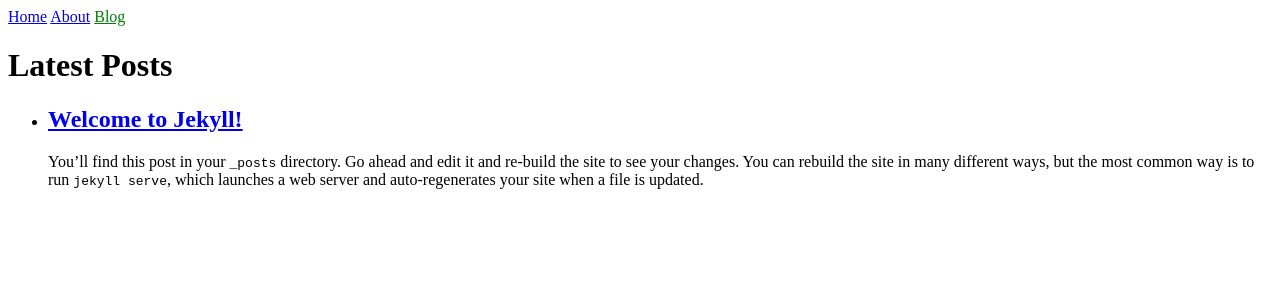
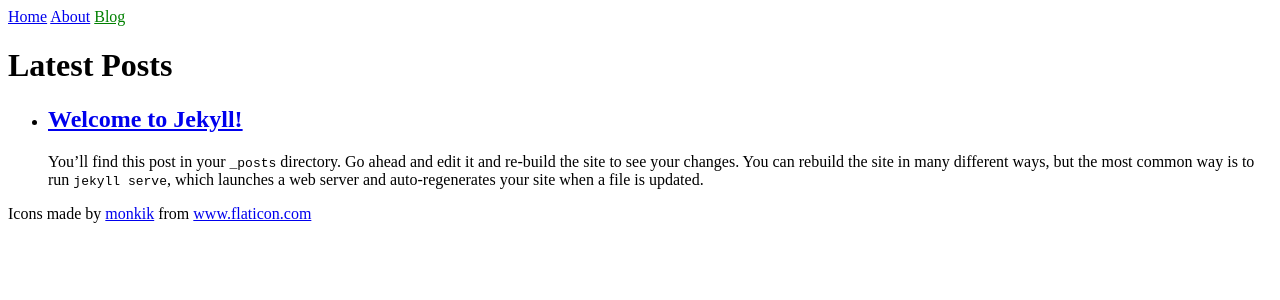
Before and after one commit to rinchannow/rinchannow.github.io, a Jekyll site: the page built from blog.html, in a window 1280 px wide. Shown: the top 300 px of the page. Built offline with Jekyll 4.4.1, drawn with Linux system fonts in a browser that asks for light colours.

Commit message:
add icon

```diff
--- a/_layouts/default.html
+++ b/_layouts/default.html
@@ -4,11 +4,19 @@
     <meta charset="utf-8">
     <title>{{ page.title }}</title>
     <link rel="stylesheet" href="/assets/css/styles.css">
+    <link rel="shortcut icon" type="image/png" href="/favicon.png">
     {% feed_meta %}
     {% seo %}
   </head>
   <body>
     {% include navigation.html %}
     {{ content }}
+
+    <footer>
+      <div class="footer">
+        <div>Icons made by <a href="https://www.flaticon.com/authors/monkik" title="monkik">monkik</a> from <a href="https://www.flaticon.com/" title="Flaticon">www.flaticon.com</a></div>
+      </div>
+    </footer>
+
   </body>
 </html>
```
Also changed, not shown: favicon.png (added).
